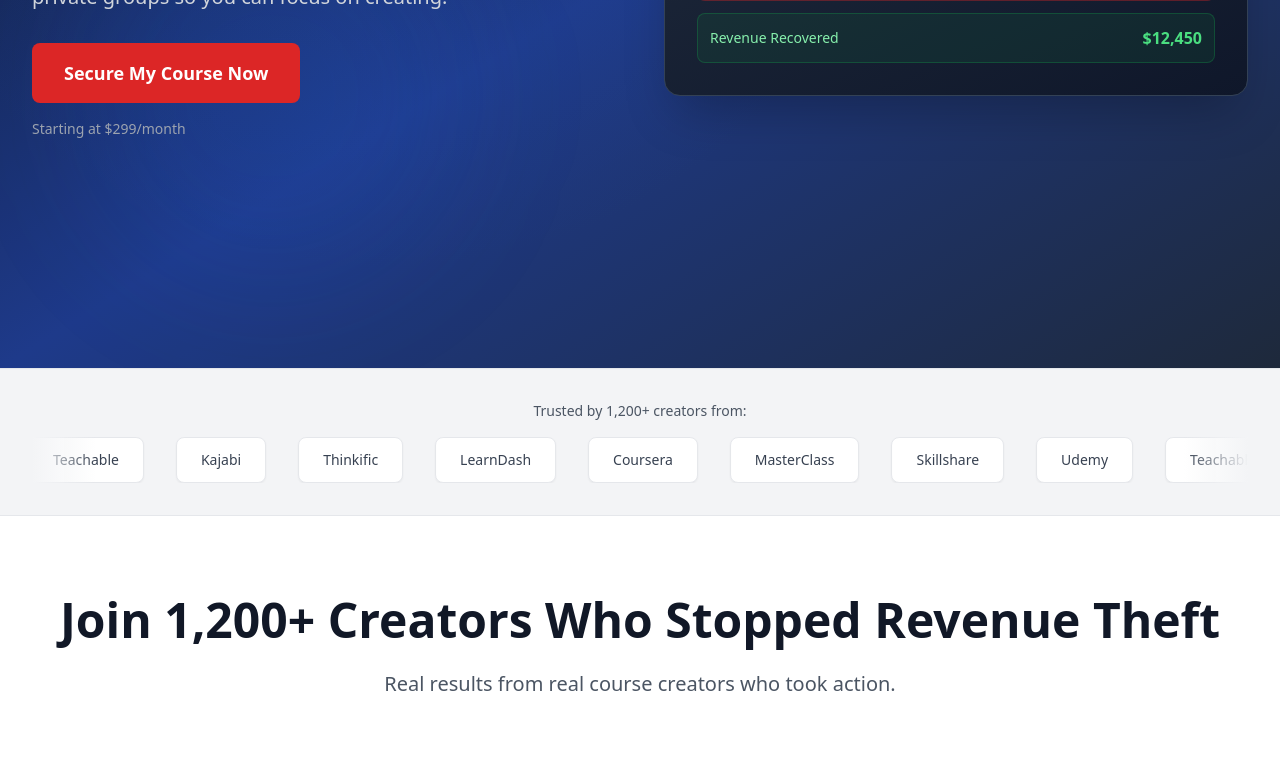
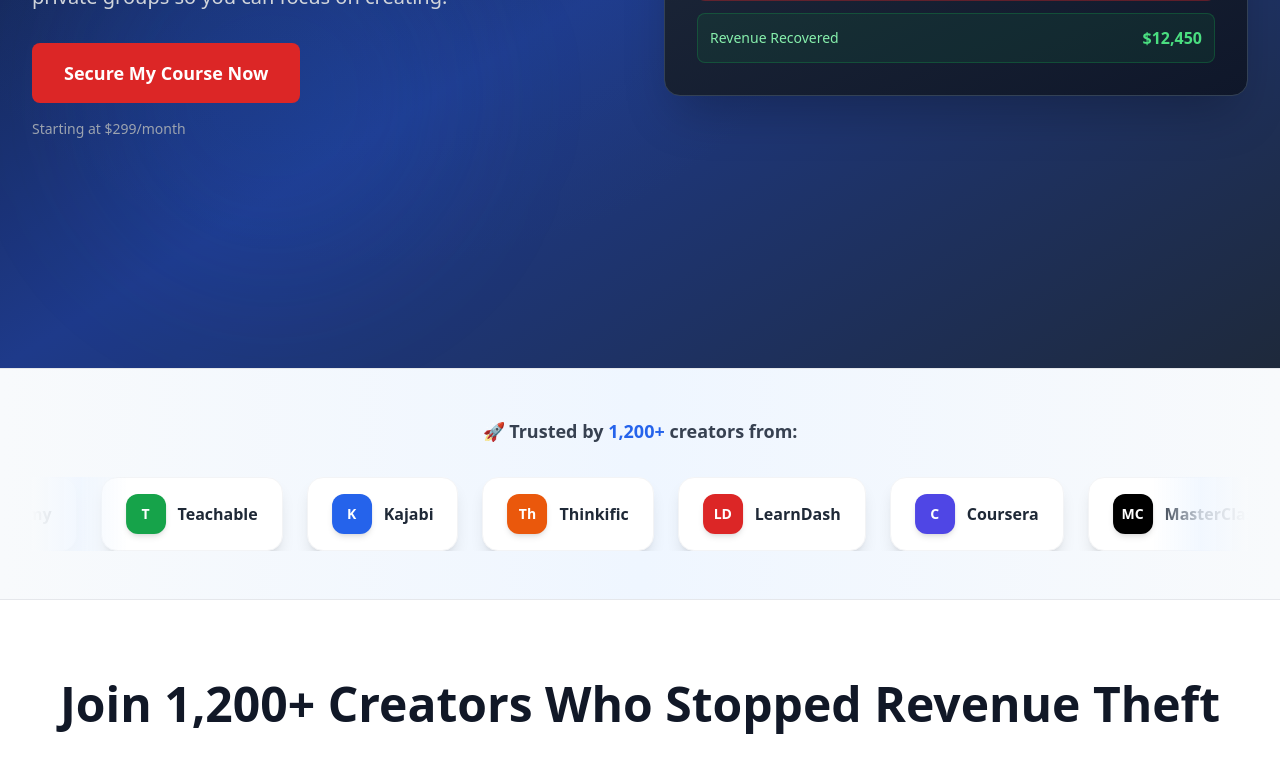
Before and after one commit to hemkersherlock/t65, a React (Vite) app: page / in a window 1280 px wide. Shown: the part 432-1190 px from the top of the page. Built offline with nearby package versions, Linux system fonts and the light colour scheme.

Commit message:
Updated SocialProofBar.tsx

```diff
--- a/src/components/SocialProofBar.tsx
+++ b/src/components/SocialProofBar.tsx
@@ -1,37 +1,59 @@
 import React from 'react';
 
 const SocialProofBar = () => {
-  const platforms = ['Udemy', 'Teachable', 'Kajabi', 'Thinkific', 'LearnDash', 'Coursera', 'MasterClass', 'Skillshare'];
+  const platforms = [
+    { name: 'Udemy', color: 'bg-purple-600', logo: 'U' },
+    { name: 'Teachable', color: 'bg-green-600', logo: 'T' },
+    { name: 'Kajabi', color: 'bg-blue-600', logo: 'K' },
+    { name: 'Thinkific', color: 'bg-orange-600', logo: 'Th' },
+    { name: 'LearnDash', color: 'bg-red-600', logo: 'LD' },
+    { name: 'Coursera', color: 'bg-indigo-600', logo: 'C' },
+    { name: 'MasterClass', color: 'bg-black', logo: 'MC' },
+    { name: 'Skillshare', color: 'bg-teal-600', logo: 'S' },
+    { name: 'Gumroad', color: 'bg-pink-600', logo: 'G' }
+  ];
 
   return (
-    <section className="py-8 bg-gray-100 border-y border-gray-200">
+    <section className="py-12 bg-gradient-to-r from-slate-50 via-blue-50 to-slate-50 border-y border-gray-200">
       <div className="max-w-7xl mx-auto px-4 sm:px-6 lg:px-8">
         <div className="text-center">
-          <p className="text-gray-600 text-sm mb-4">Trusted by 1,200+ creators from:</p>
+          <p className="text-gray-700 text-lg font-semibold mb-8">
+            🚀 Trusted by <span className="text-blue-600 font-bold">1,200+</span> creators from:
+          </p>
           <div className="relative overflow-hidden">
-            <div className="flex animate-scroll space-x-8">
+            <div className="flex animate-scroll space-x-6 items-center">
               {/* First set */}
               {platforms.map((platform, index) => (
                 <div
                   key={index}
-                  className="bg-white px-6 py-3 rounded-lg shadow-sm border border-gray-200 text-gray-700 font-medium text-sm whitespace-nowrap"
+                  className="flex items-center space-x-3 bg-white px-6 py-4 rounded-2xl shadow-lg border border-gray-100 hover:shadow-xl transition-all duration-300 transform hover:scale-105 whitespace-nowrap"
                 >
-                  {platform}
+                  <div className={`w-10 h-10 ${platform.color} rounded-xl flex items-center justify-center text-white font-bold text-sm shadow-md`}>
+                    {platform.logo}
+                  </div>
+                  <span className="text-gray-800 font-semibold text-base">
+                    {platform.name}
+                  </span>
                 </div>
               ))}
               {/* Duplicate set for seamless loop */}
               {platforms.map((platform, index) => (
                 <div
                   key={`duplicate-${index}`}
-                  className="bg-white px-6 py-3 rounded-lg shadow-sm border border-gray-200 text-gray-700 font-medium text-sm whitespace-nowrap"
+                  className="flex items-center space-x-3 bg-white px-6 py-4 rounded-2xl shadow-lg border border-gray-100 hover:shadow-xl transition-all duration-300 transform hover:scale-105 whitespace-nowrap"
                 >
-                  {platform}
+                  <div className={`w-10 h-10 ${platform.color} rounded-xl flex items-center justify-center text-white font-bold text-sm shadow-md`}>
+                    {platform.logo}
+                  </div>
+                  <span className="text-gray-800 font-semibold text-base">
+                    {platform.name}
+                  </span>
                 </div>
               ))}
             </div>
-            {/* Gradient overlays */}
-            <div className="absolute left-0 top-0 bottom-0 w-16 bg-gradient-to-r from-gray-100 to-transparent pointer-events-none"></div>
-            <div className="absolute right-0 top-0 bottom-0 w-16 bg-gradient-to-l from-gray-100 to-transparent pointer-events-none"></div>
+            {/* Enhanced gradient overlays */}
+            <div className="absolute left-0 top-0 bottom-0 w-24 bg-gradient-to-r from-slate-50 via-blue-50/80 to-transparent pointer-events-none z-10"></div>
+            <div className="absolute right-0 top-0 bottom-0 w-24 bg-gradient-to-l from-slate-50 via-blue-50/80 to-transparent pointer-events-none z-10"></div>
           </div>
         </div>
       </div>
@@ -47,7 +69,7 @@ const SocialProofBar = () => {
         }
 
         .animate-scroll {
-          animation: scroll 30s linear infinite;
+          animation: scroll 35s linear infinite;
         }
 
         .animate-scroll:hover {
@@ -56,7 +78,7 @@ const SocialProofBar = () => {
 
         @media (max-width: 768px) {
           .animate-scroll {
-            animation-duration: 20s;
+            animation-duration: 25s;
           }
         }
       `}</style>
```
